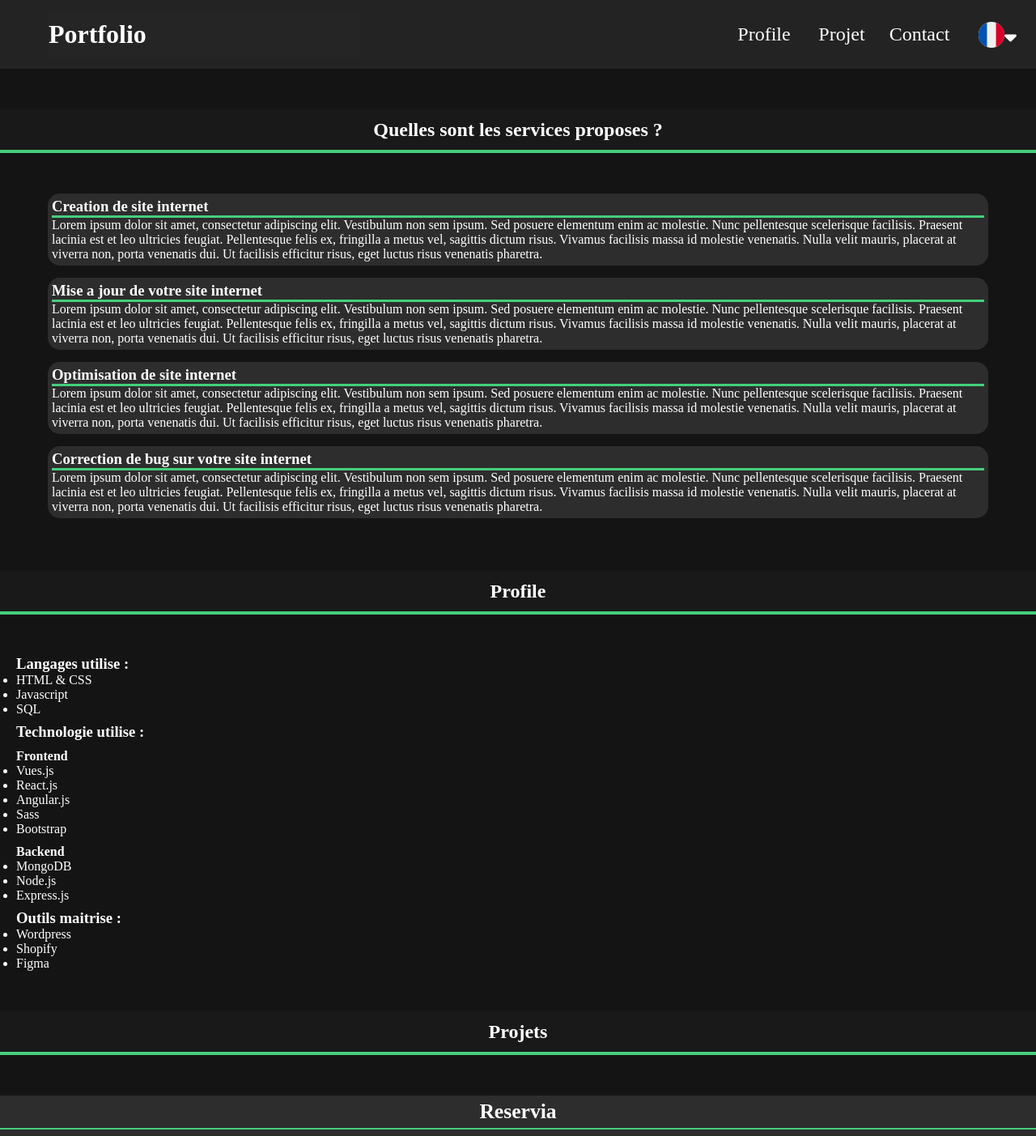
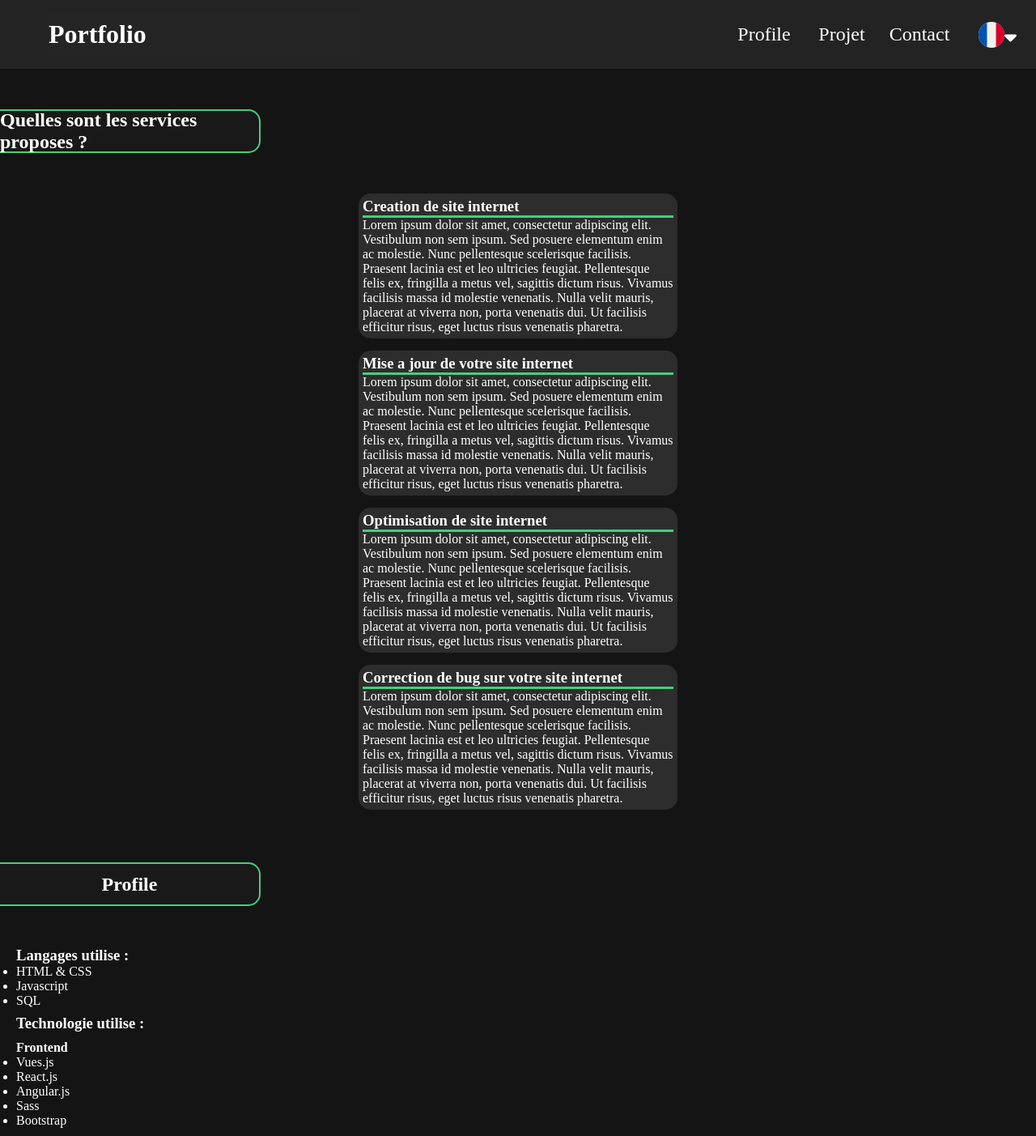
Before and after one commit to Noxatris/portfolio-fiverr, an Angular app: page / in a window 1280 px wide. Shown: the top 1403 px of the page at 81% size. Built offline with nearby package versions, Linux system fonts and the light colour scheme.

Commit message:
Desktop responsive

```diff
--- a/angular.json
+++ b/angular.json
@@ -27,7 +27,8 @@
             "inlineStyleLanguage": "scss",
             "assets": [
               "src/favicon.ico",
-              "src/assets"
+              "src/assets",
+              "src/assets/img"
             ],
             "styles": [
               "src/styles.scss"
--- a/src/app/header/header.component.html
+++ b/src/app/header/header.component.html
@@ -9,9 +9,9 @@
             </label>
             <div class="green_separator"></div>
             <ul>
-                <li><a href="">Profile</a></li>
-                <li><a href="">Projet</a></li>
-                <li><a href="">Contact</a></li>
+                <li><a href="#Profile">Profile</a></li>
+                <li><a href="#Projet">Projet</a></li>
+                <li><a href="#contact">Contact</a></li>
                 <li>
                     <img src="../../assets/img/flagFR.png" alt="Drapeau Francais">
                     <input type="checkbox" id="chk_langage" name="chk_langage">
--- a/src/app/profile/profile.component.scss
+++ b/src/app/profile/profile.component.scss
@@ -16,3 +16,30 @@
 .container_technologie{
     margin-top: 10px;
 }
+
+/*==========================================================================================================================================================
+============================================================================================================================================================
+                                                                        DESKTOP
+============================================================================================================================================================
+==========================================================================================================================================================*/
+
+@media only screen and (min-width: 1025px){
+    .container_title{
+        width: 25%;
+        height: 50px;
+        border-bottom: 2px solid #46CE7C;
+        border-right: 2px solid #46CE7C;
+        border-top: 2px solid #46CE7C;
+        margin: 50px 0 50px 0;
+        border-top-right-radius: 15px;
+        border-bottom-right-radius: 15px;
+    }
+
+    .container_profile{
+        margin: 8px 0 8px 20px;
+    }
+
+    .container_technologie{
+        margin-top: 10px;
+    }
+}
--- a/src/app/projet/projet.component.html
+++ b/src/app/projet/projet.component.html
@@ -1,4 +1,4 @@
-<div>
+<div id="Projet">
     <h2 class="container_title">Projets</h2>
     <div class="container_projet">
         <div class="projet">
@@ -6,6 +6,7 @@
             <div class="projet_info">
                 <p>Objectif :</p>
                 <p>Technologie utilise :</p>
+                <p>Lien du site</p>
             </div>
         </div>
         <div class="projet">
@@ -13,6 +14,7 @@
             <div class="projet_info">
                 <p>Objectif :</p>
                 <p>Technologie utilise :</p>
+                <p>Lien du site</p>
             </div>
         </div>
         <div class="projet">
@@ -20,6 +22,7 @@
             <div class="projet_info">
                 <p>Objectif :</p>
                 <p>Technologie utilise :</p>
+                <p>Lien du site</p>
             </div>
         </div>
         <div class="projet">
@@ -27,6 +30,7 @@
             <div class="projet_info">
                 <p>Objectif :</p>
                 <p>Technologie utilise :</p>
+                <p>Lien du site</p>
             </div>
         </div>
         <div class="projet">
@@ -34,6 +38,7 @@
             <div class="projet_info">
                 <p>Objectif :</p>
                 <p>Technologie utilise :</p>
+                <p>Lien du site</p>
             </div>
         </div>
         <div class="projet">
@@ -41,6 +46,7 @@
             <div class="projet_info">
                 <p>Objectif :</p>
                 <p>Technologie utilise :</p>
+                <p>Lien du site</p>
             </div>
         </div>
     </div>
--- a/src/app/projet/projet.component.scss
+++ b/src/app/projet/projet.component.scss
@@ -36,3 +36,50 @@
 .projet_info{
     display: none;
 }
+
+/*==========================================================================================================================================================
+============================================================================================================================================================
+                                                                        DESKTOP
+============================================================================================================================================================
+==========================================================================================================================================================*/
+
+@media only screen and (min-width: 1025px){
+    .container_title{
+        width: 25%;
+        height: 50px;
+        border-bottom: 2px solid #46CE7C;
+        border-right: 2px solid #46CE7C;
+        border-top: 2px solid #46CE7C;
+        margin: 50px 0 50px 0;
+        border-top-right-radius: 15px;
+        border-bottom-right-radius: 15px;
+    }
+
+    .container_projet{
+        flex-direction: row;
+    }
+
+    .projet{
+        width: 100%;
+        display: flex;
+        flex-direction: column;
+        justify-content: center;
+        align-items: center;
+        border-bottom: 0px solid #46CE7C;
+        border-right: 2px solid #46CE7C;
+        background-color: rgba(50, 50, 50, 0.85);
+        height: 400px;
+    }
+
+    .projet h3{
+        height: 40px;
+        display: flex;
+        justify-content: center;
+        align-items: center;
+        font-size: 1.6em;
+    }
+
+    .projet_info{
+        display: none;
+    }
+}
--- a/src/app/service/service.component.scss
+++ b/src/app/service/service.component.scss
@@ -29,3 +29,42 @@
     height: 3px;
     width: 100%;
 }
+
+/*==========================================================================================================================================================
+============================================================================================================================================================
+                                                                        DESKTOP
+============================================================================================================================================================
+==========================================================================================================================================================*/
+
+@media only screen and (min-width: 1025px){
+    .container_global_service{
+        display: flex;
+        flex-direction: column;
+        justify-content: center;
+        align-items: center;
+    }
+
+    .container_title{
+        width: 25%;
+        height: 50px;
+        border-top: 2px solid #46CE7C;
+        border-right: 2px solid #46CE7C;
+        border-bottom: 2px solid #46CE7C;
+        border-top-right-radius: 15px;
+        border-bottom-right-radius: 15px;
+    }
+
+    .container_service{
+        width: 30%;
+        margin-bottom: 15px;
+        background-color: rgba(50, 50, 50, 0.85);
+        padding: 5px;
+        border-radius: 15px;
+    }
+
+    .separator_service{
+        background-color: #46CE7C;
+        height: 3px;
+        width: 100%;
+    }
+}
```
